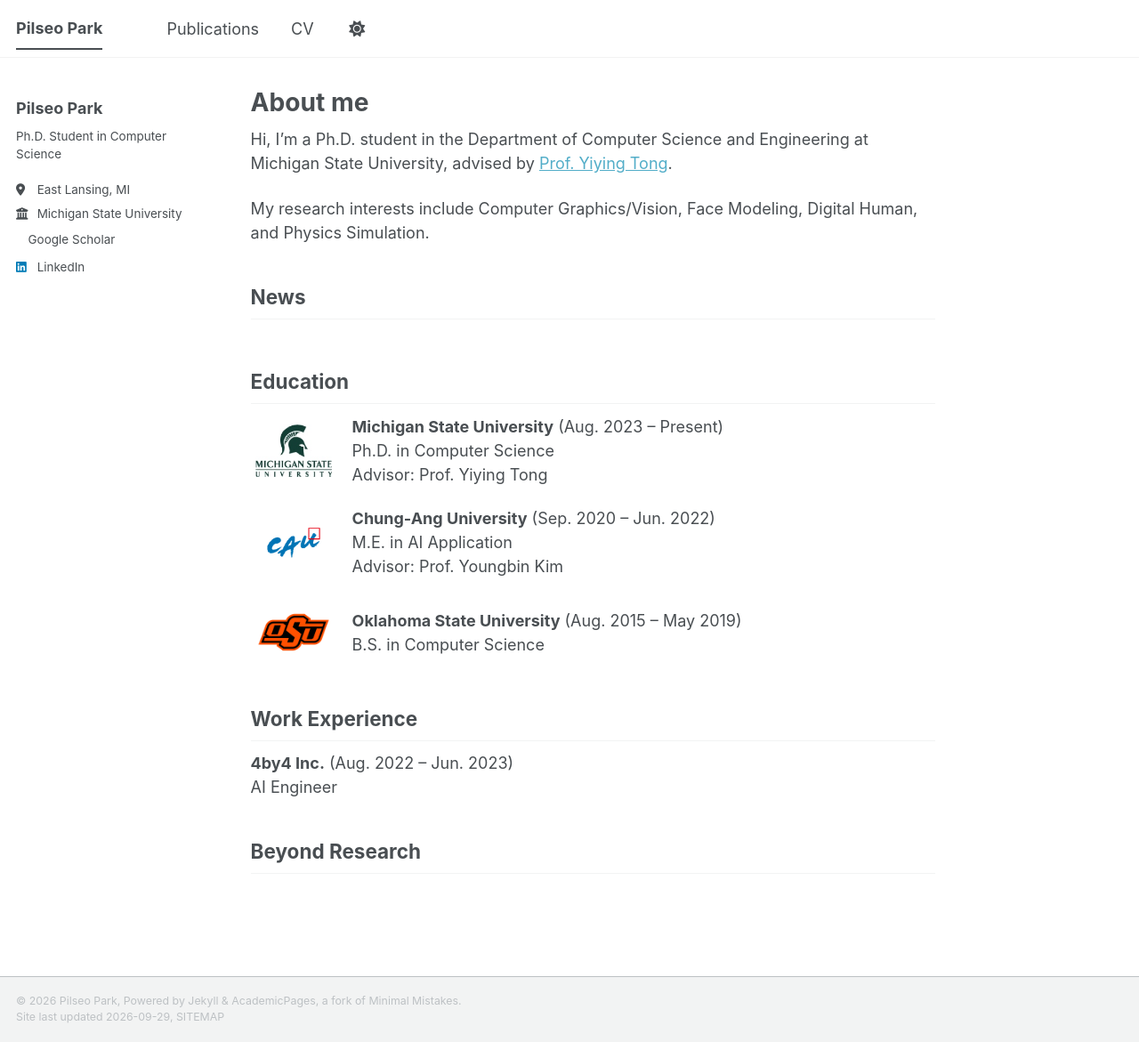
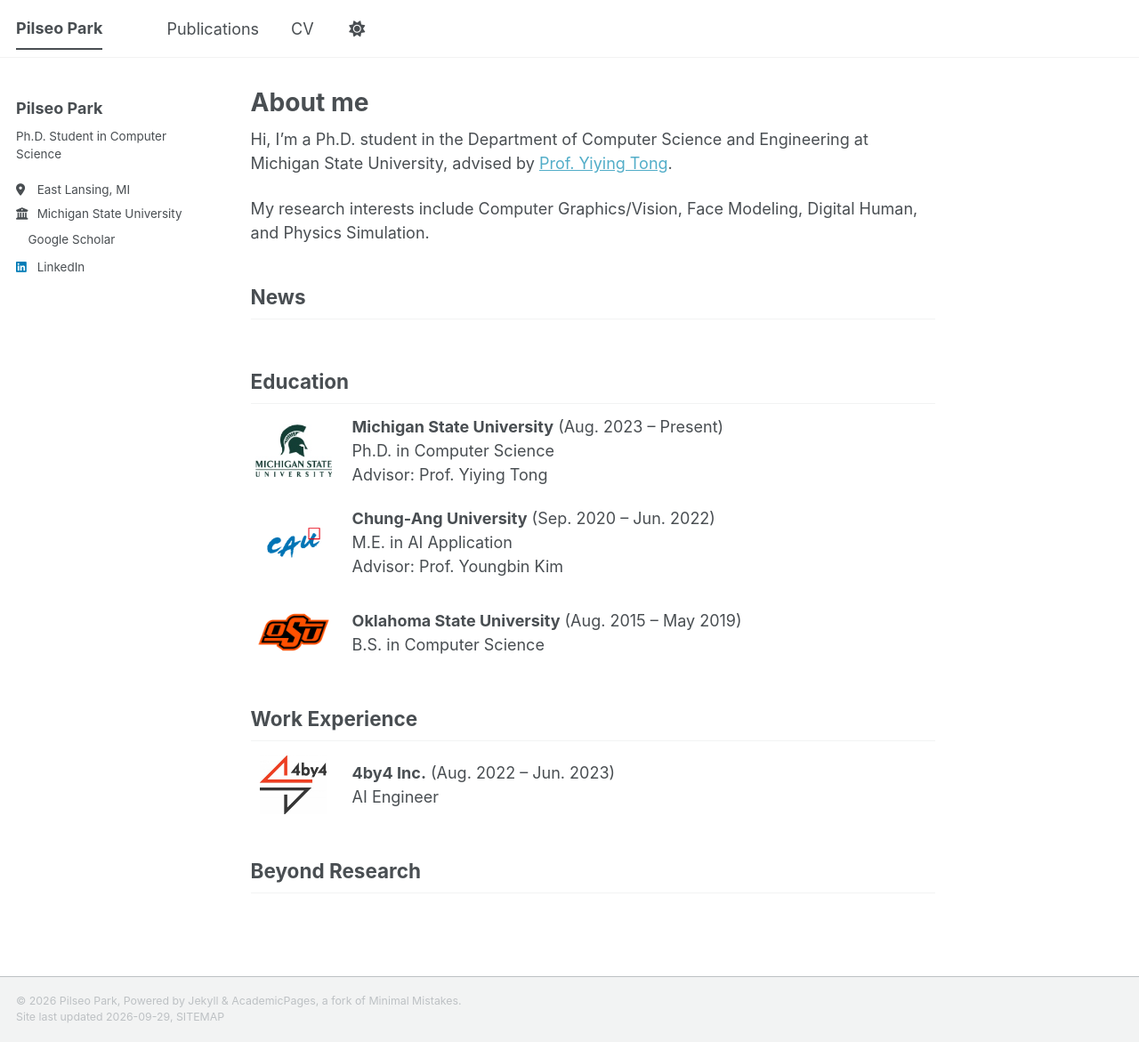
Before and after one commit to bbakpil/bbakpil.github.io, a Jekyll site: the page built from _pages/about.md, in a window 1280 px wide and 1171 px high. Shown: the whole window at 89% size. Built offline with Jekyll 4.4.1, drawn with Linux system fonts in a browser that asks for light colours; a style sheet for code colours, icons or effects is not loaded.

Commit message:
Add selected 4by4 logo and align work experience with education

```diff
--- a/_pages/about.md
+++ b/_pages/about.md
@@ -38,8 +38,10 @@ My research interests include Computer Graphics/Vision, Face Modeling, Digital H
 
 ## Work Experience
 
-**4by4 Inc.** (Aug. 2022 – Jun. 2023)
-AI Engineer
+<div class="work-entry" style="display: flex; align-items: center; gap: 1rem; margin-bottom: 1.25rem;">
+  <img src="{{ '/images/work/4by4.png' | relative_url }}" alt="4by4 Inc. logo" width="96" height="76" style="display: block; flex: 0 0 96px; width: 96px; height: 76px; object-fit: contain; margin: 0; padding: 5px; background: #fff; border-radius: 4px; box-sizing: border-box;" />
+  <div style="min-width: 0;"><strong>4by4 Inc.</strong> (Aug. 2022 – Jun. 2023)<br>AI Engineer</div>
+</div>
 
 ## Beyond Research
 
```
Also changed, not shown: images/work/4by4.png (added).
